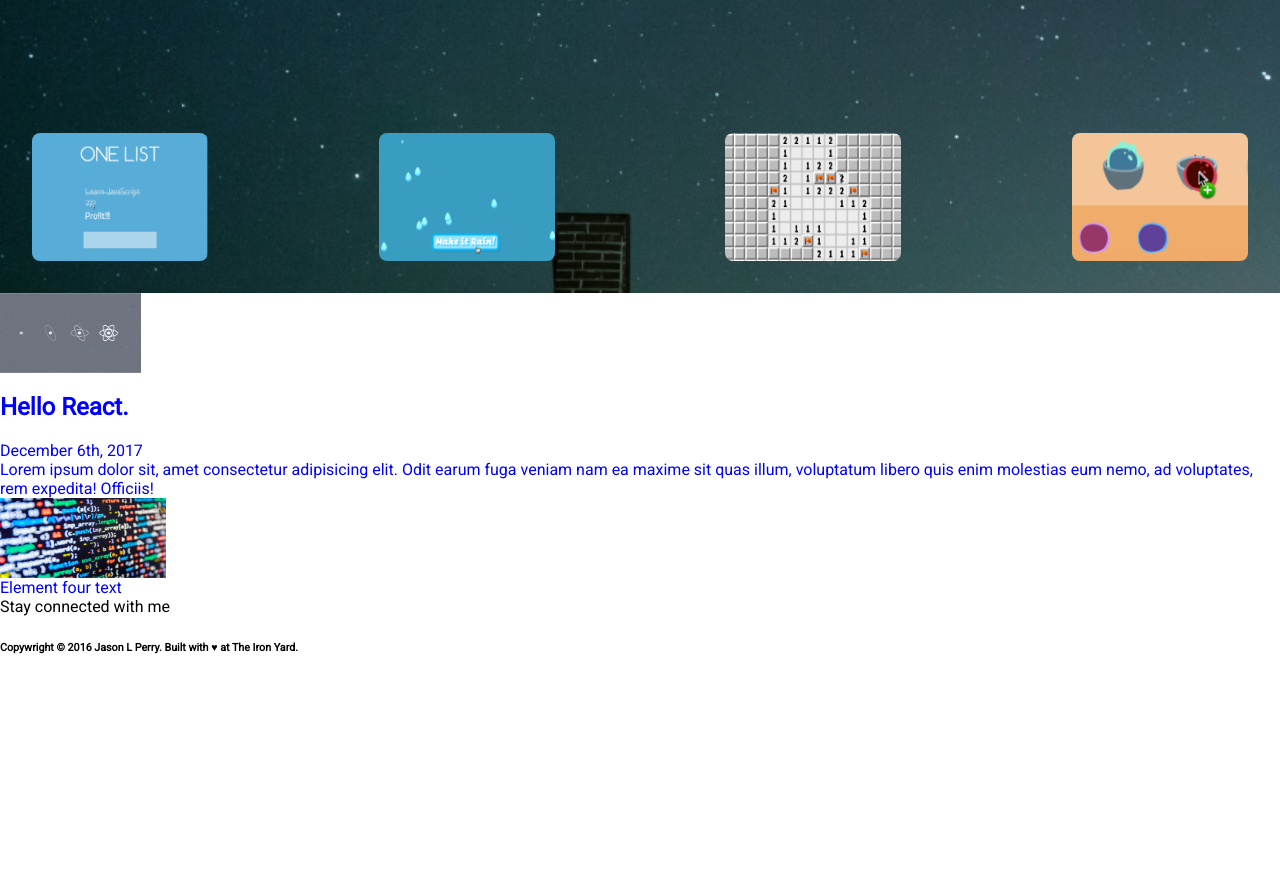
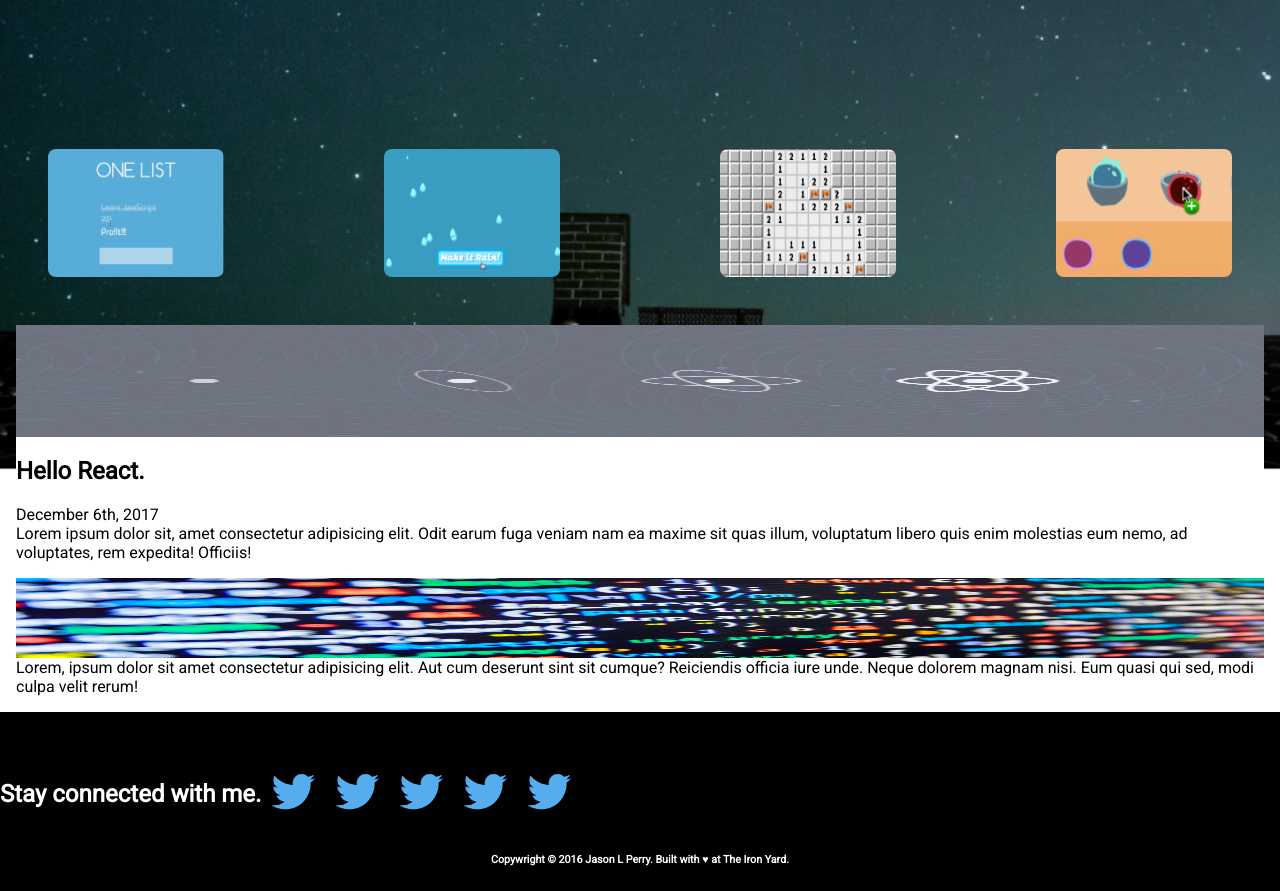
Before and after one commit to DRibeiro1124/weekend-portfolio, a website: page public/index.html in a window 1280 px wide. Shown: the part 491-1382 px from the top of the page. Before the commit the page ends 1145 px from the top, so only its background shows below. Drawn offline with Linux system fonts and the light colour scheme.

Commit message:
add twitter logos

```diff
--- a/public/index.html
+++ b/public/index.html
@@ -12,12 +12,12 @@
 <body>
   <div class="element-one">
     <img class="avatar" src="./images/JPerry.jpeg" alt="Jason">
-    <div class="bubble-container">
-    <div class="text-bubble">
+    <div class="bubble-box-container">
+      <div class="text-bubble">
         <h1>Hi, I'm Jason L Perry!</h1>
         <span>I'm a Jr. Front End Engineer in St. Petersburg, FL.</span>
         <img src="./images/triangle.png" alt="triangle">
-     </div>
+      </div>
     </div>
   </div>
 
@@ -25,24 +25,29 @@
     <img class="one-list" src="./images/one-list.png" alt="">
     <img class="rain" src="./images/make-it-rain.png" alt="">
     <img class="bomb" src="./images/bomb-sniffer.png" alt="">
-    <img class="sensei"  src="./images/sensei-sense.png" alt="">
+    <img class="sensei" src="./images/sensei-sense.png" alt="">
   </div>
 
   <div class="element-three">
     <img src="./images/react.png" alt="React">
     <h2>Hello React.</h2>
     <span>December 6th, 2017</span>
-    <span>Lorem ipsum dolor sit, amet consectetur adipisicing elit. Odit earum fuga veniam nam ea maxime sit quas illum, voluptatum libero quis enim molestias eum nemo, ad voluptates, rem expedita! Officiis!</span>
+    <span>Lorem ipsum dolor sit, amet consectetur adipisicing elit. Odit earum fuga veniam nam ea maxime sit quas illum, voluptatum
+      libero quis enim molestias eum nemo, ad voluptates, rem expedita! Officiis!</span>
   </div>
 
   <div class="element-four">
     <img src="./images/code.png" alt="code">
-    <span>Element four text</span>
+    <span>Lorem, ipsum dolor sit amet consectetur adipisicing elit. Aut cum deserunt sint sit cumque? Reiciendis officia iure unde. Neque dolorem magnam nisi. Eum quasi qui sed, modi culpa velit rerum!</span>
   </div>
 
   <div class="element-five">
-    <span>Stay connected with me</span>
-    <img src="#" alt="">
+    <h2>Stay connected with me.</h2>
+    <img src="./images/twitter-logo.png" alt="Twitter">
+    <img src="./images/twitter-logo.png" alt="Twitter">
+    <img src="./images/twitter-logo.png" alt="Twitter">
+    <img src="./images/twitter-logo.png" alt="Twitter">
+    <img src="./images/twitter-logo.png" alt="Twitter">
   </div>
 
   <div class="footer">
--- a/public/screen.css
+++ b/public/screen.css
@@ -3,7 +3,7 @@ html {
 }
 
 .dino {
-  border: 2px solid yellow;
+  border: 1px solid yellow;
 }
 
 body {
@@ -19,14 +19,15 @@ body {
 .element-one {
   display: flex;
   justify-content: center;
+  align-items: center;
 }
+
 
 .avatar {
   height: 13em;
   width: 11em;
   border-radius: 0.5em;
   margin: 12em;
-  margin-left: 4em;
 }
 
 .text-bubble img {
@@ -48,7 +49,9 @@ margin-left: 0em;
 .element-two {
   display: flex;
   justify-content: space-between;
+  flex-direction: row;
   padding: 1.5em;
+  margin: 1em;
 }
 
 .one-list {
@@ -82,31 +85,44 @@ margin-left: 0em;
 .element-three {
  display: flex;
  flex-direction: column;
- color: blue;
+ color: black;
  background-color: white;
+ margin: 1em;
 }
 
 .element-three img {
-  height: 5em;
-  width: fit-content;
+  height: 7em;
+  width: 100%;
 }
 
 .element-four {
   display: flex;
   flex-direction: column;
-  color: blue;
+  color: black;
   background-color: white;
- }
+  margin: 1em;
+}
 
  .element-four img {
    height: 5em;
-   width: fit-content;
+   width: 100%;
  }
 
  .element-five {
-
+   display: flex;
+   background-color: black;
+   color: white;
+   padding-top: 3em;
  }
 
- .element-footer {
+ .element-five img {
+   height: 4em;
+   width: 4em;
+ }
 
+ .footer {
+   display: flex;
+   justify-content: center;
+   background-color: black;
+   color: white;
  }
```
Also changed, not shown: public/images/twitter-logo.png (added).
